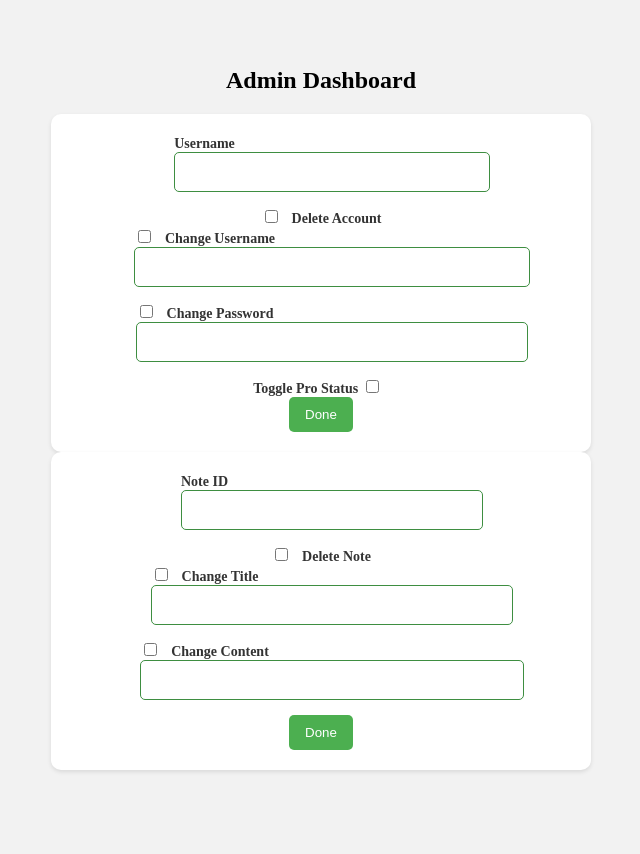
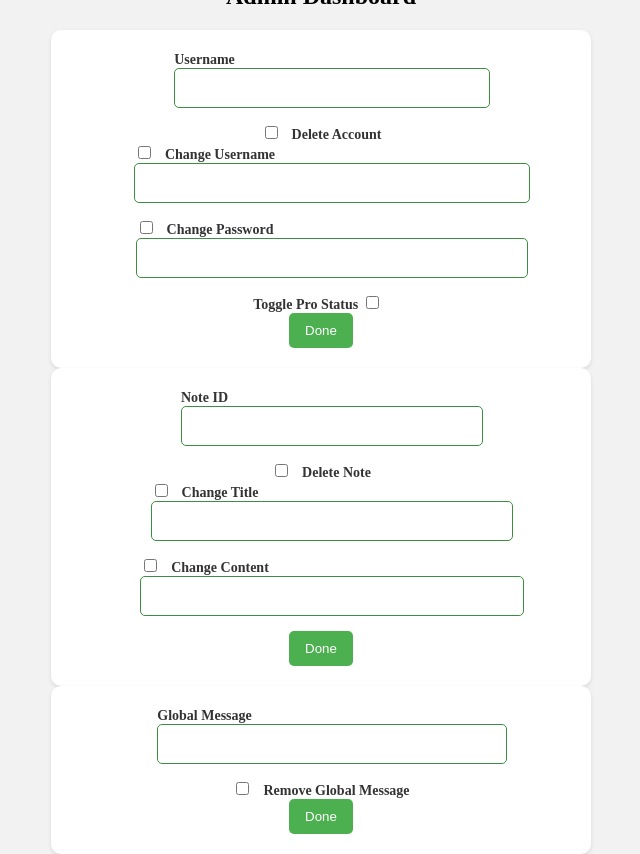
Before and after one commit to WhineyMonkey10/noteshare, a Flask app: page /admin in a window 1280 px wide. Shown: the whole page, without its empty margins (319-959 px from the left). Before the commit the page ends 772 px from the top, so only its background shows below. Run offline with Flask 2, Linux system fonts and the light colour scheme; the visitor is signed in with stand-in values (Sample User, id 1); parts of the project's set-up code (start-up, migrations or seed data) failed here and were passed over.

Commit message:
Start work on a new section for the admin dashboard. Added longer note titles.

```diff
--- a/templates/addnote.html
+++ b/templates/addnote.html
@@ -30,7 +30,7 @@
     <h1>Add note</h1>
     <form action="{{ url_for('addNote') }}" onsubmit="checkForWhiteSpace(event)" method="POST">
         <label for="title">Title</label>
-        <input type="text" name="title" id="title" maxlength="10" required>
+        <input type="text" name="title" id="title" maxlength="20" required>
 
         <label for="content">Content</label>
         <textarea name="content" id="content" cols="30" rows="10" required></textarea>
--- a/templates/admin.html
+++ b/templates/admin.html
@@ -71,6 +71,23 @@
       </div>
 
       <input class="form-submit" type="submit" value="Done" />
+
     </form>
+
+    <form class="form-container" action="{{ url_for('dangerZone') }}" method="POST">
+      <div class="form-group">
+        <label for="globalBanner">Global Message</label>
+        <input class="form-input" type="text" name="globalBanner" id="globalBanner" />
+      </div>
+
+      <div class="form-group">
+        <input class="form-checkbox" type="checkbox" name="delGlobalMessage" id="delGlobalMessage" />
+        <label for="delGlobalMessage">Remove Global Message</label>
+      </div>
+
+      <input class="form-submit" type="submit" value="Done" />
+
+    </form>
+
   </body>
 </html>
```
